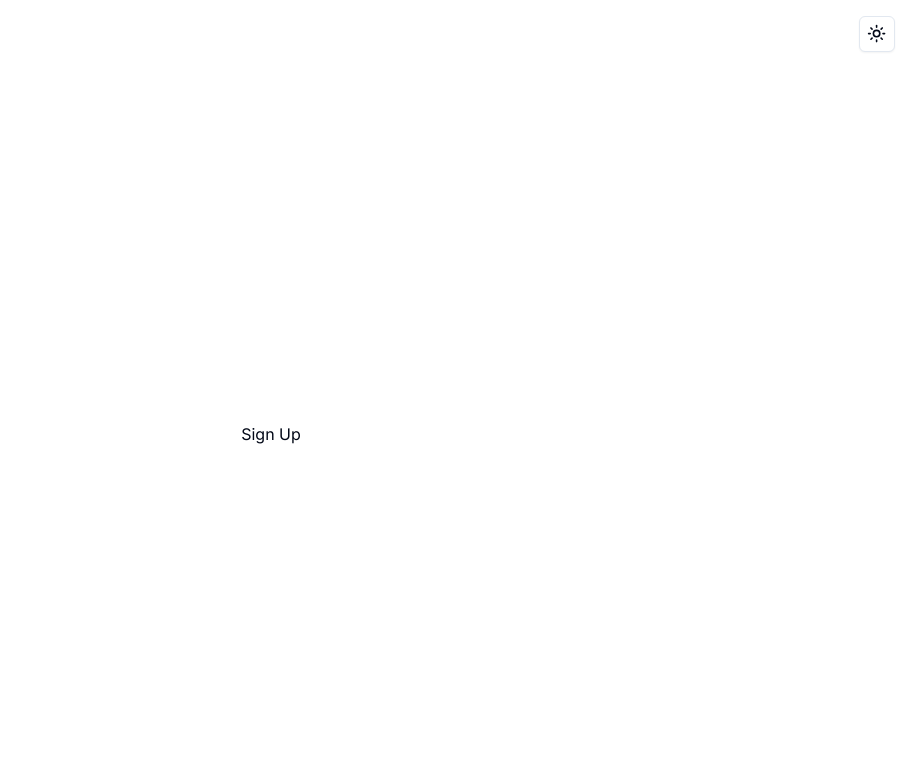
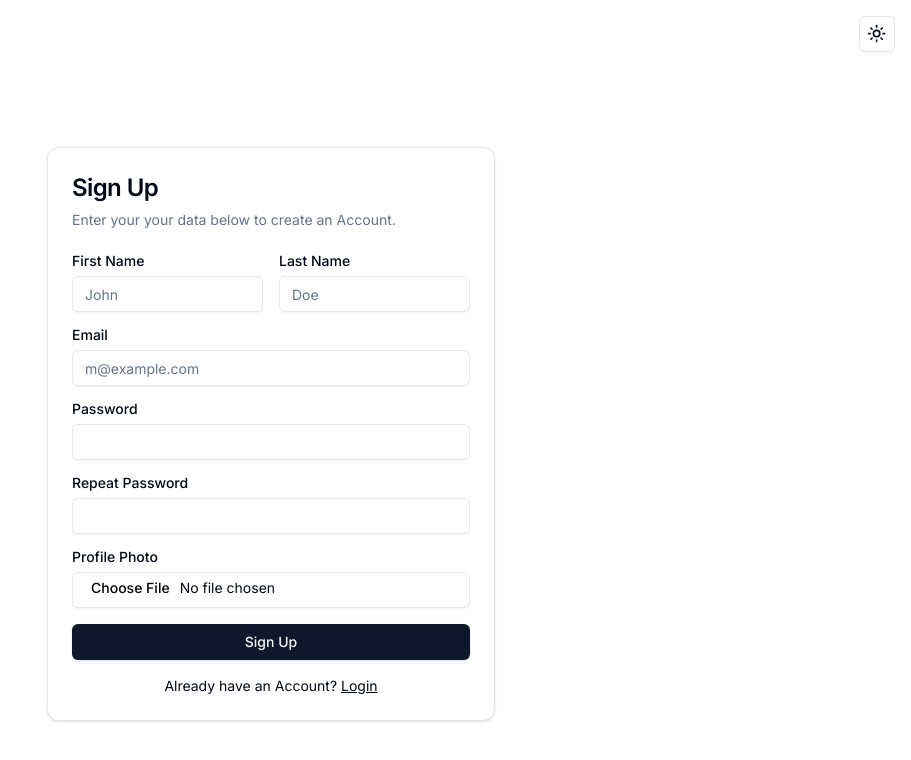
Before and after one commit to alfredopsilva/maket-test, a Next.js app: page /signup in a window 1280 px wide. Shown: the top 760 px of the page, without its empty margins (369-1280 px from the left). Built offline with nearby package versions, Linux system fonts and the light colour scheme.

Commit message:
feat - Sign Up Page UI

```diff
--- a/app/(root)/(auth)/signup/page.tsx
+++ b/app/(root)/(auth)/signup/page.tsx
@@ -1,7 +1,77 @@
 import React from "react";
+import Link from "next/link";
+
+import { Button } from "@/components/ui/button";
+import {
+  Card,
+  CardContent,
+  CardDescription,
+  CardHeader,
+  CardTitle,
+} from "@/components/ui/card";
+import { Input } from "@/components/ui/input";
+import { Label } from "@/components/ui/label";
 
 const Page = () => {
-  return <div>Sign Up</div>;
+  return (
+    <Card className="mx-auto max-w-md">
+      <CardHeader>
+        <CardTitle className="text-2xl">Sign Up</CardTitle>
+        <CardDescription>
+          Enter your your data below to create an Account.
+        </CardDescription>
+      </CardHeader>
+      <CardContent>
+        <form className="grid gap-4">
+          <div className="grid gap-4 grid-cols-2">
+            <div className="grid gap-2">
+              <Label htmlFor="first-name">First Name</Label>
+              <Input id="first-name" type="text" placeholder="John" required />
+            </div>
+            <div className="grid gap-2">
+              <Label htmlFor="last-name">Last Name</Label>
+              <Input id="last-name" type="text" placeholder="Doe" required />
+            </div>
+          </div>
+          <div className="grid gap-2">
+            <Label htmlFor="email">Email</Label>
+            <Input
+              id="email"
+              type="email"
+              placeholder="m@example.com"
+              required
+            />
+          </div>
+          <div className="grid gap-2">
+            <Label htmlFor="password">Password</Label>
+            <Input id="password" type="password" required />
+          </div>
+          <div className="grid gap-2">
+            <Label htmlFor="repeatPassword">Repeat Password</Label>
+            <Input id="repeatPassword" type="password" required />
+          </div>
+          <div className="grid gap-2">
+            <Label htmlFor="profile-photo">Profile Photo</Label>
+            <Input
+              id="profile-photo"
+              type="file"
+              accept="image/*"
+              className="file-input"
+            />
+          </div>
+          <Button type="submit" className="w-full">
+            Sign Up
+          </Button>
+        </form>
+        <div className="mt-4 text-center text-sm">
+          Already have an Account?{" "}
+          <Link href="/login" className="underline">
+            Login
+          </Link>
+        </div>
+      </CardContent>
+    </Card>
+  );
 };
 
 export default Page;
```
